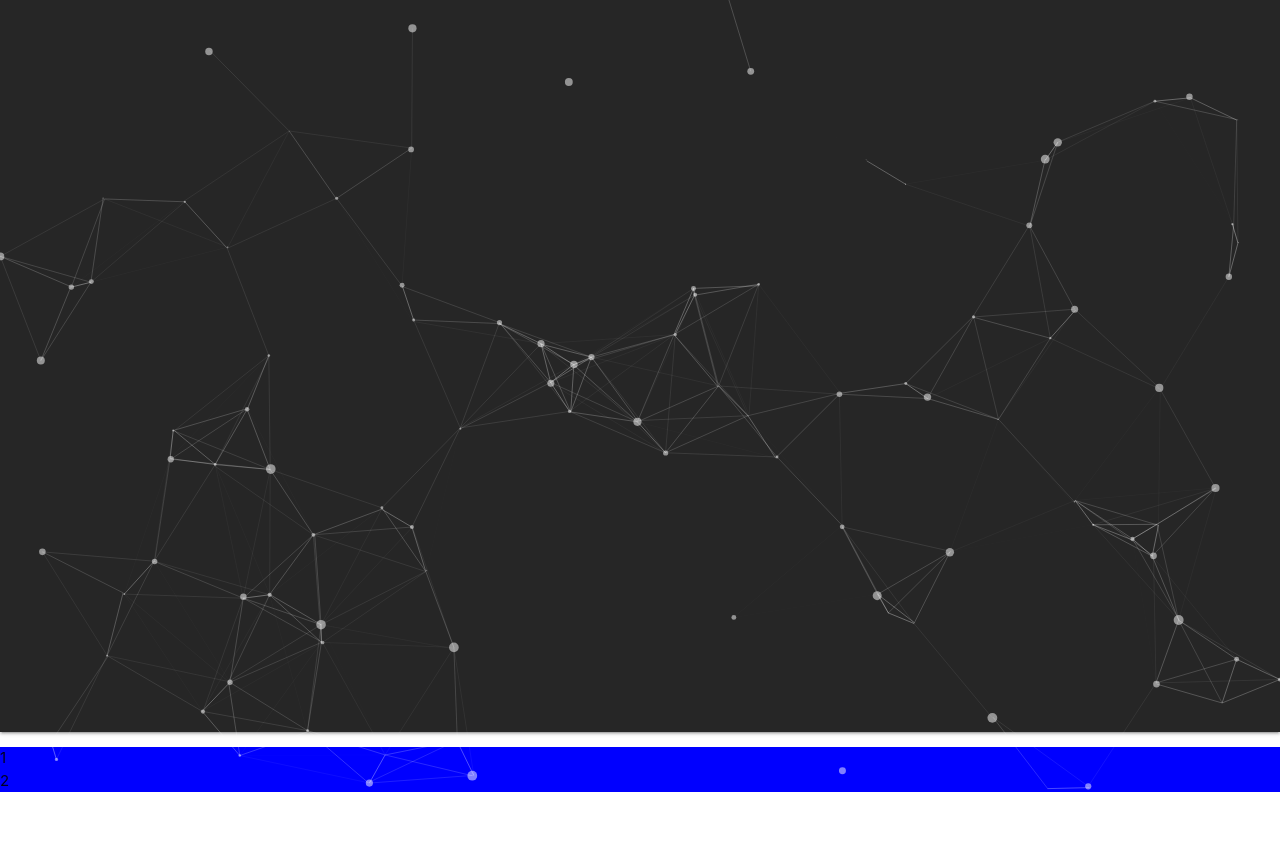
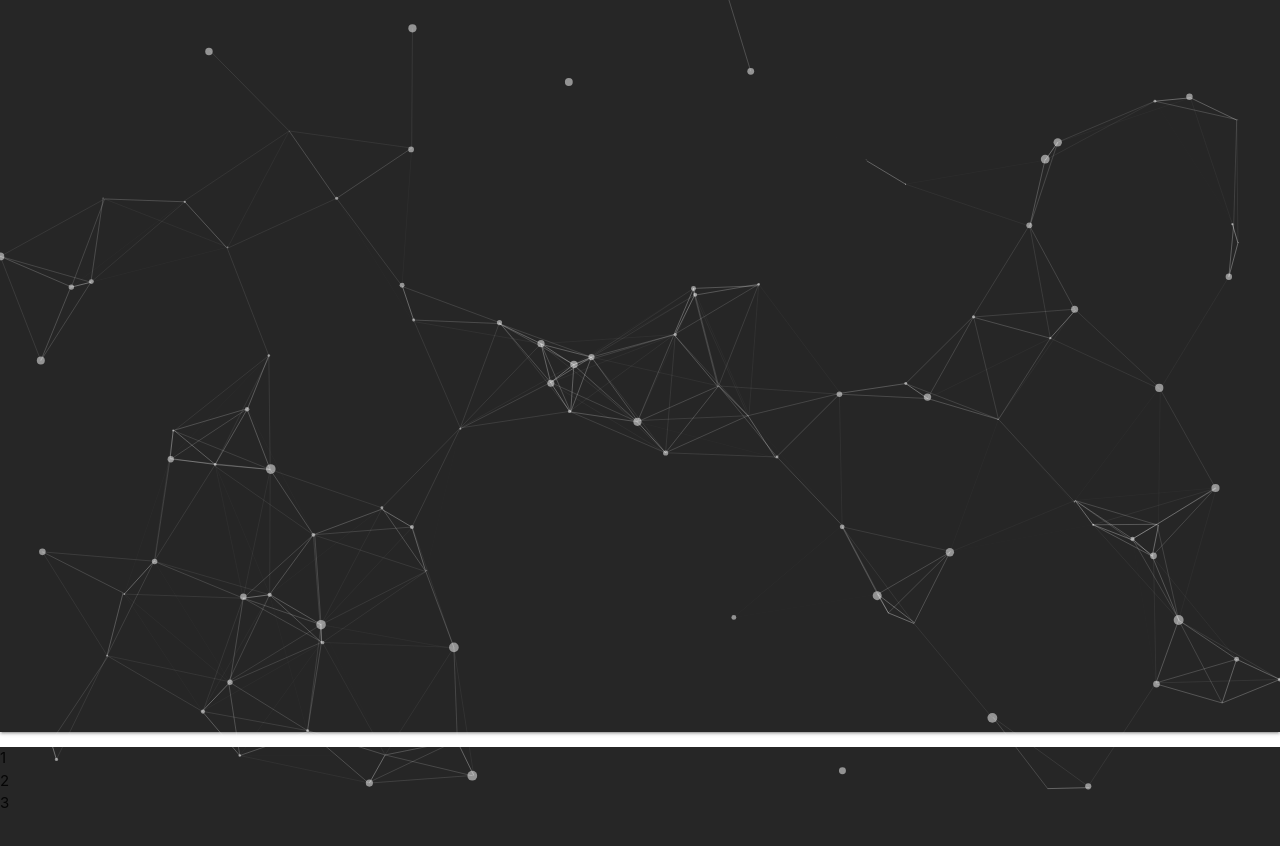
Before and after one commit to rajantara/rajantara.github.io, a plain HTML site: page index.html in a window 1280 px wide. Shown: the part 68-914 px from the top of the page. Before the commit the page ends 891 px from the top, so only its background shows below. Drawn offline with nearby package versions, Linux system fonts and the light colour scheme.

Commit message:
learn html

```diff
--- a/index.html
+++ b/index.html
@@ -25,10 +25,11 @@
             </ul>
         </div>
     </nav>
-    <div class="main">
+    <div class="main" id="particles-js">
         <ul>
             <li> 1</li>
             <li> 2</li>
+            <li> 3</li>
         </ul>
     </div>
 </body>
```
